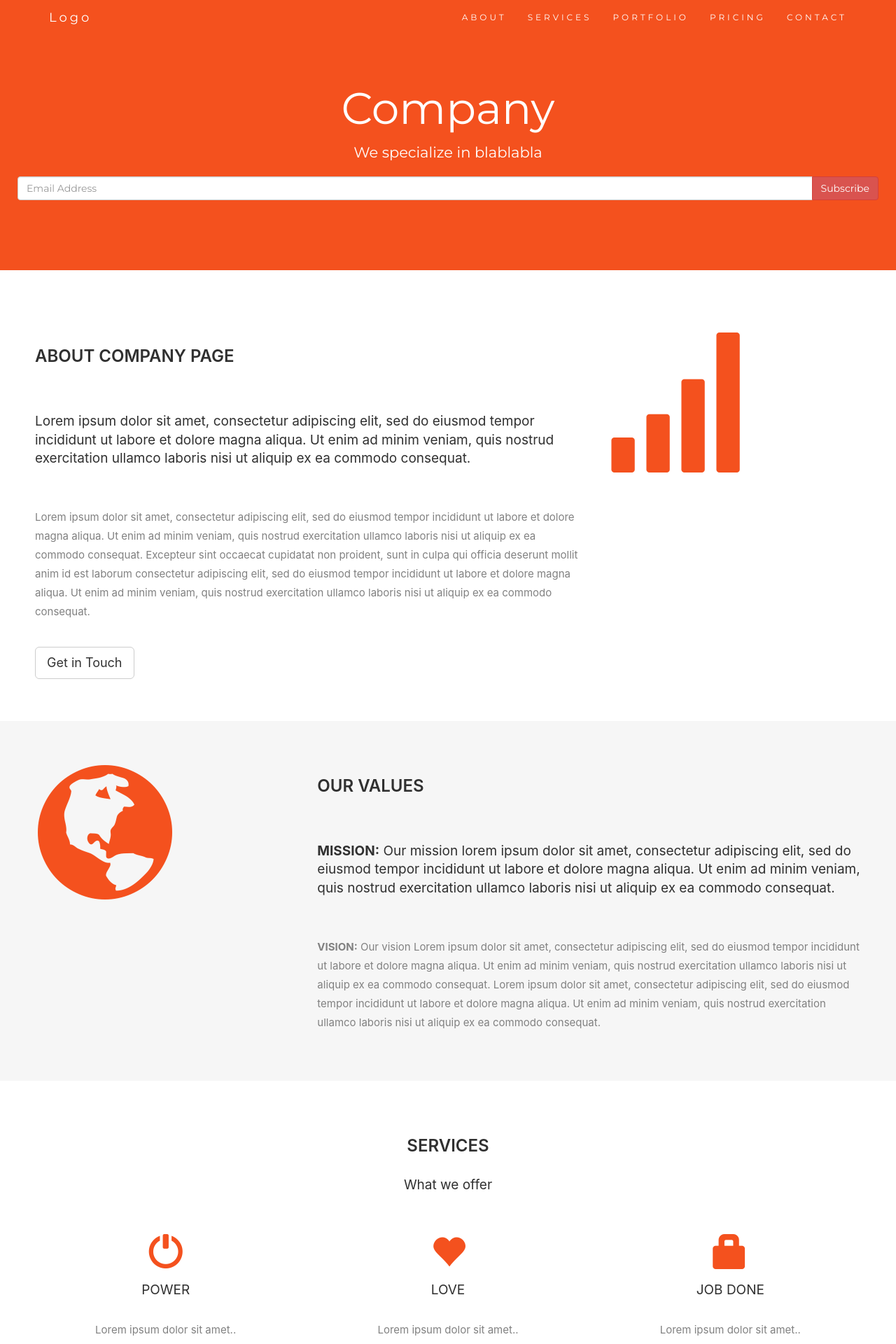
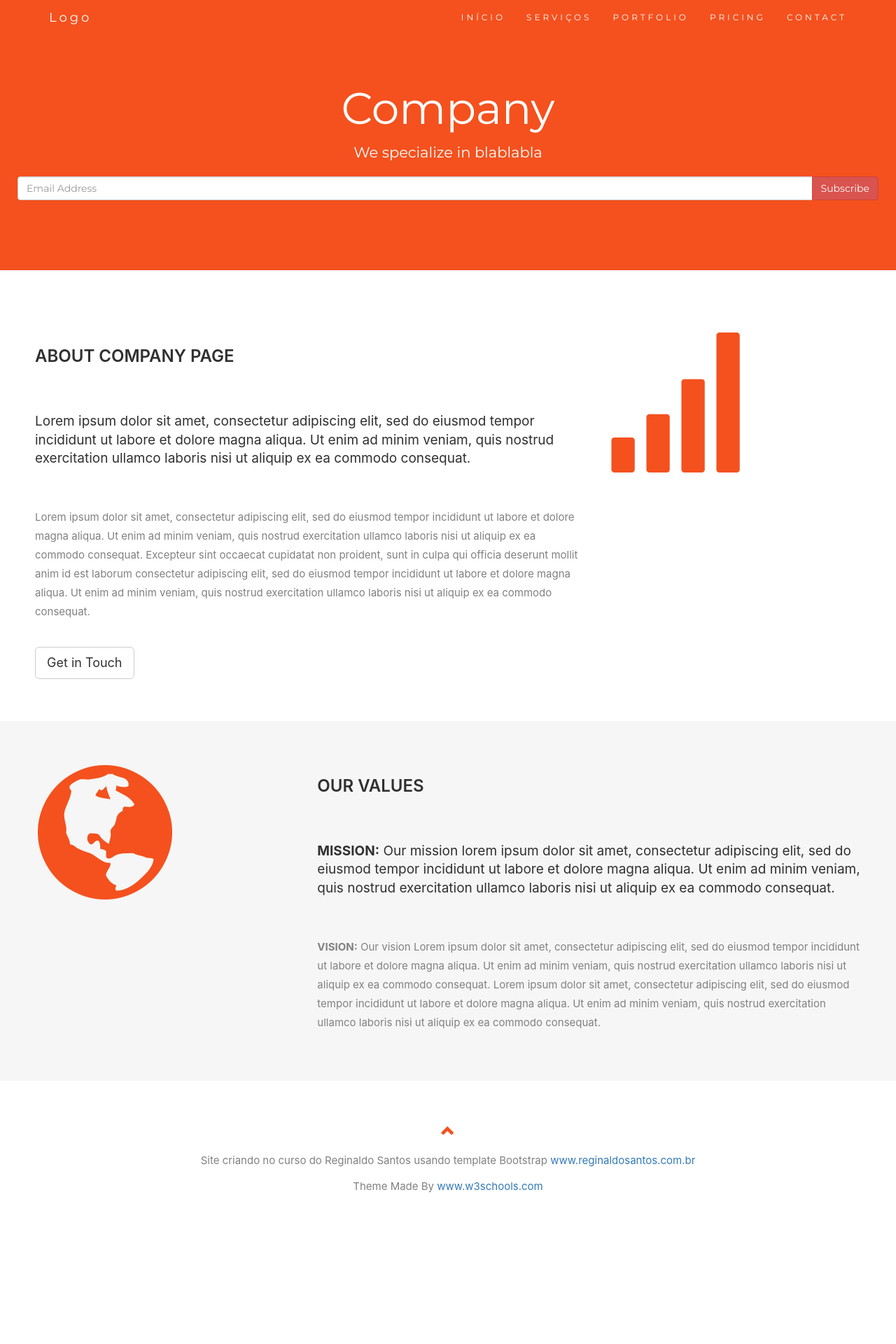
Before and after one commit to ederpbj/company, a React (Create React App) app: page / in a window 1280 px wide. Shown: the top 1920 px of the page at 70% size. After the commit the page ends 1778 px from the top, so only its background shows below. Built offline with nearby package versions, Linux system fonts and the light colour scheme.

Commit message:
Criando Link inicio -> servicos

```diff
--- a/package.json
+++ b/package.json
@@ -5,6 +5,7 @@
   "dependencies": {
     "react": "^16.9.0",
     "react-dom": "^16.9.0",
+    "react-router-dom": "^5.0.1",
     "react-scripts": "3.1.0"
   },
   "scripts": {
--- a/src/App.js
+++ b/src/App.js
@@ -13,8 +13,8 @@ function App() {
       <div className="App">
         <Cabecalho />
 
-        <Inicio />
-        <Servicos />
+        <Route path='/' exact component={Inicio} />
+        <Route path='/servicos' component={Servicos} />
 
 
         <Rodape />
--- a/src/components/Cabecalho.js
+++ b/src/components/Cabecalho.js
@@ -1,7 +1,22 @@
 import React from 'react'
+import { Link } from 'react-router-dom'
 
 const Cabecalho = props => {
     return (
+        <div>
+            <div className='jumbotron text-center'>
+                <h1>Company</h1>
+                <p>We specialize in blablabla</p>
+                <form>
+                    <div className='input-group'>
+                        <input type='email' className='form-control' size='50' placeholder='Email Address' required />
+                        <div className='input-group-btn'>
+                            <button type='button' className='btn btn-danger'>Subscribe</button>
+                        </div>
+                    </div>
+                </form>
+            </div>
+
             <nav className='navbar navbar-default navbar-fixed-top'>
                 <div className='container'>
                     <div className='navbar-header'>
@@ -10,12 +25,12 @@ const Cabecalho = props => {
                             <span className='icon-bar'></span>
                             <span className='icon-bar'></span>
                         </button>
-            <a className='navbar-brand' href='#myPage'>Logo</a>
+                        <Link className='navbar-brand' to='/'>Logo</Link>
                     </div>
                     <div className='collapse navbar-collapse' id='myNavbar'>
                         <ul className='nav navbar-nav navbar-right'>
-                <li><a href='#about'>ABOUT</a></li>
-                <li><a href='#services'>SERVICES</a></li>
+                            <li><Link to='/'>INÍCIO</Link></li>
+                            <li><Link to='/servicos'>SERVIÇOS</Link></li>
                             <li><a href='#portfolio'>PORTFOLIO</a></li>
                             <li><a href='#pricing'>PRICING</a></li>
                             <li><a href='#contact'>CONTACT</a></li>
@@ -23,6 +38,7 @@ const Cabecalho = props => {
                     </div>
                 </div>
             </nav>
+        </div>
     )
 }
 
--- a/src/components/Inicio.js
+++ b/src/components/Inicio.js
@@ -3,18 +3,7 @@ import React from 'react'
 const Inicio = props =>{
     return (
         <div>
-            <div className='jumbotron text-center'>
-                <h1>Company</h1>
-                <p>We specialize in blablabla</p>
-                <form>
-                    <div className='input-group'>
-                        <input type='email' className='form-control' size='50' placeholder='Email Address' required />
-                        <div className='input-group-btn'>
-                            <button type='button' className='btn btn-danger'>Subscribe</button>
-                        </div>
-                    </div>
-                </form>
-            </div>
+
 
             {/* Container (About Section) */}
             <div id='about' className='container-fluid'>
```
Also changed, not shown: 2 other files (tests, documents, lock files or other folders). Lines whose indentation alone changed are shown as unchanged.
